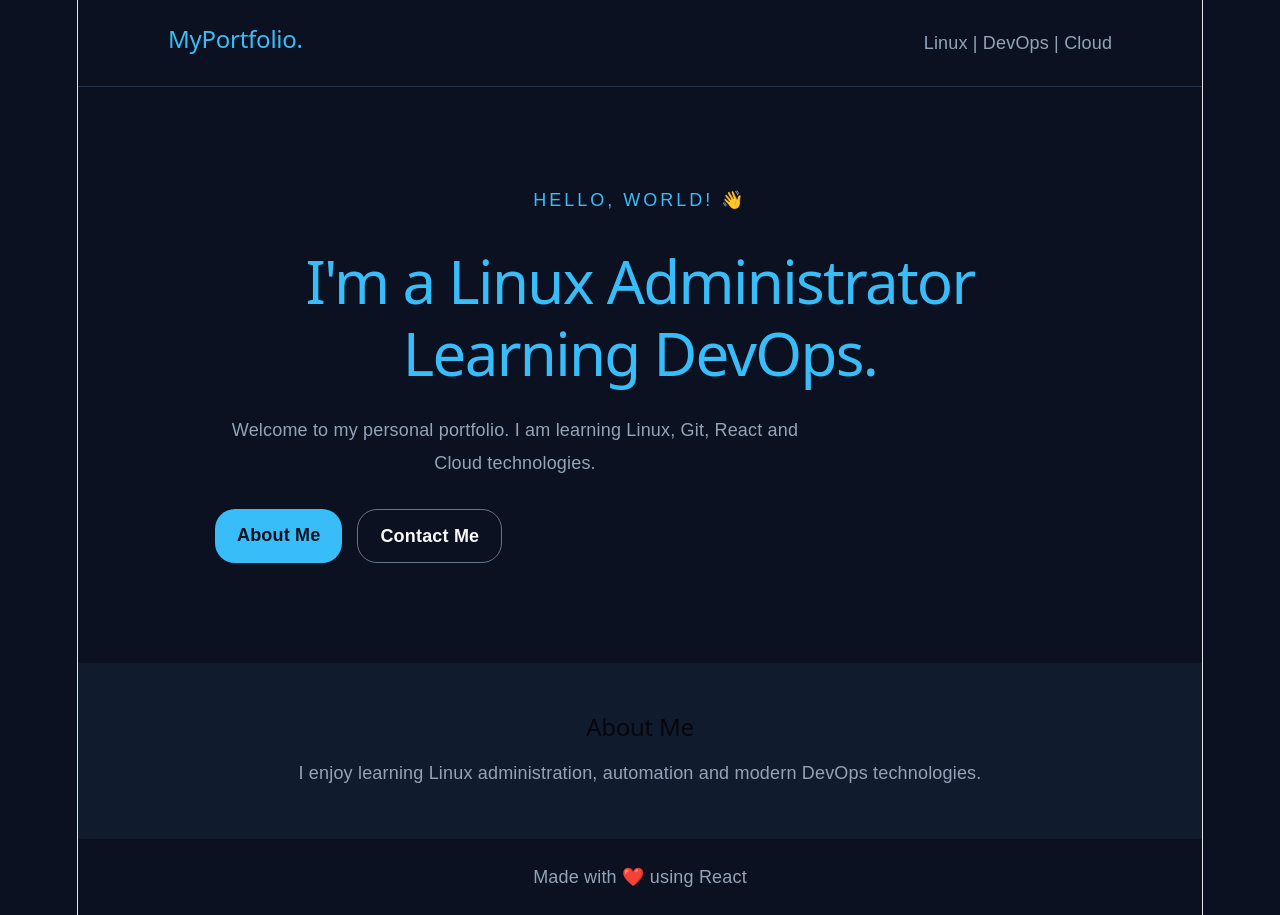
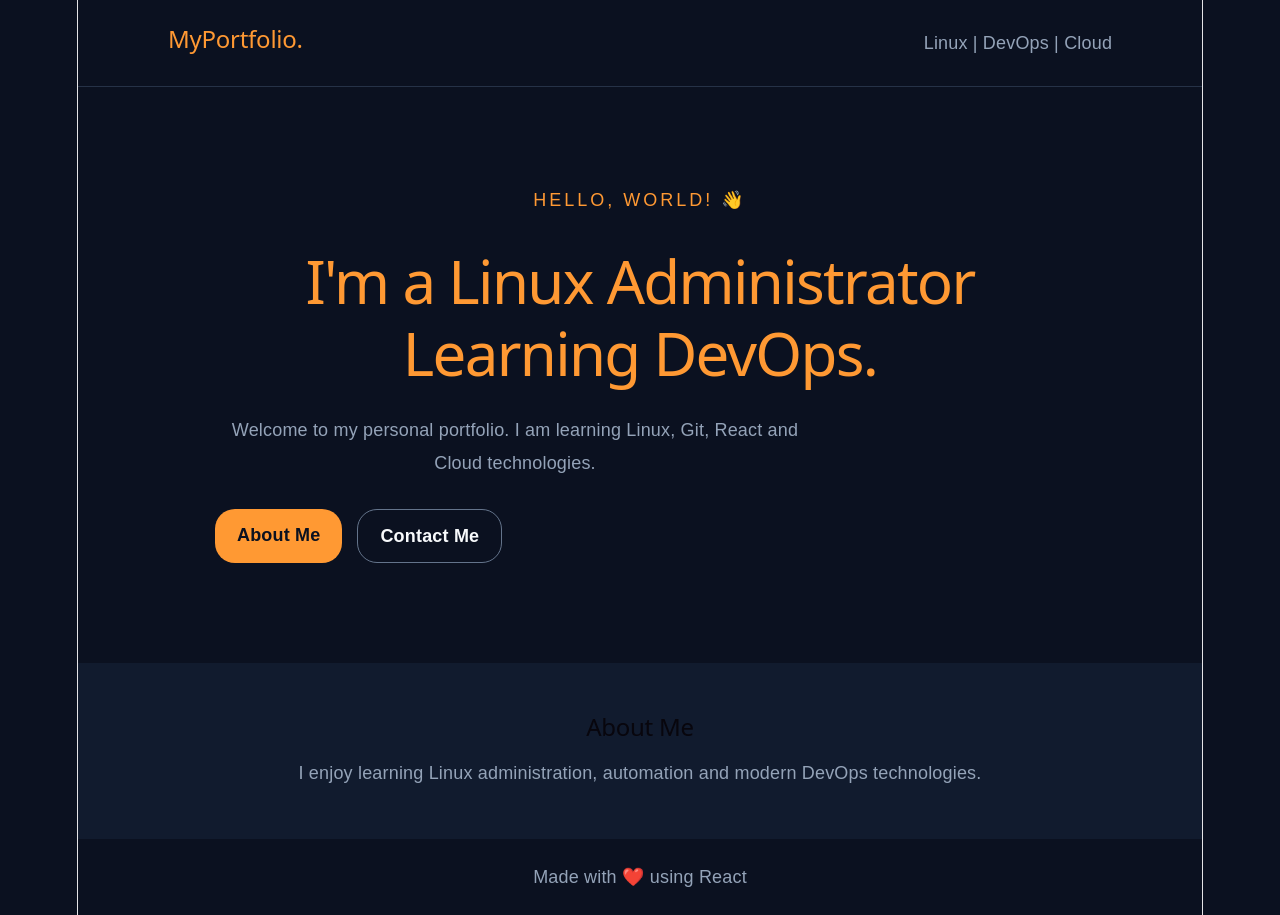
Before and after one commit to Yog18/Yog_portfolio, a React app: page / in a window 1280 px wide. Built offline with nearby package versions, Linux system fonts and the light colour scheme; the HTML template or start-up script is replaced by a standard one.

Commit message:
Change portfolio accent color to saffron

```diff
--- a/src/App.css
+++ b/src/App.css
@@ -25,7 +25,7 @@ body {
 }
 
 .logo {
-  color: #38bdf8;
+  color: #FF9933;
 }
 
 .navbar p {
@@ -39,13 +39,13 @@ body {
 }
 
 .intro {
-  color: #38bdf8;
+  color: #FF9933;
   letter-spacing: 3px;
   margin-bottom: 20px;
 }
 
 .hero h1 {
-  color: #38bdf8;
+  color: #FF9933;
   font-size: clamp(36px, 6vw, 60px);
   line-height: 1.2;
   margin-bottom: 25px;
@@ -74,7 +74,7 @@ body {
 }
 
 .primary {
-  background-color: #38bdf8;
+  background-color: #FF9933;
   color: #0b1120;
 }
 
```
